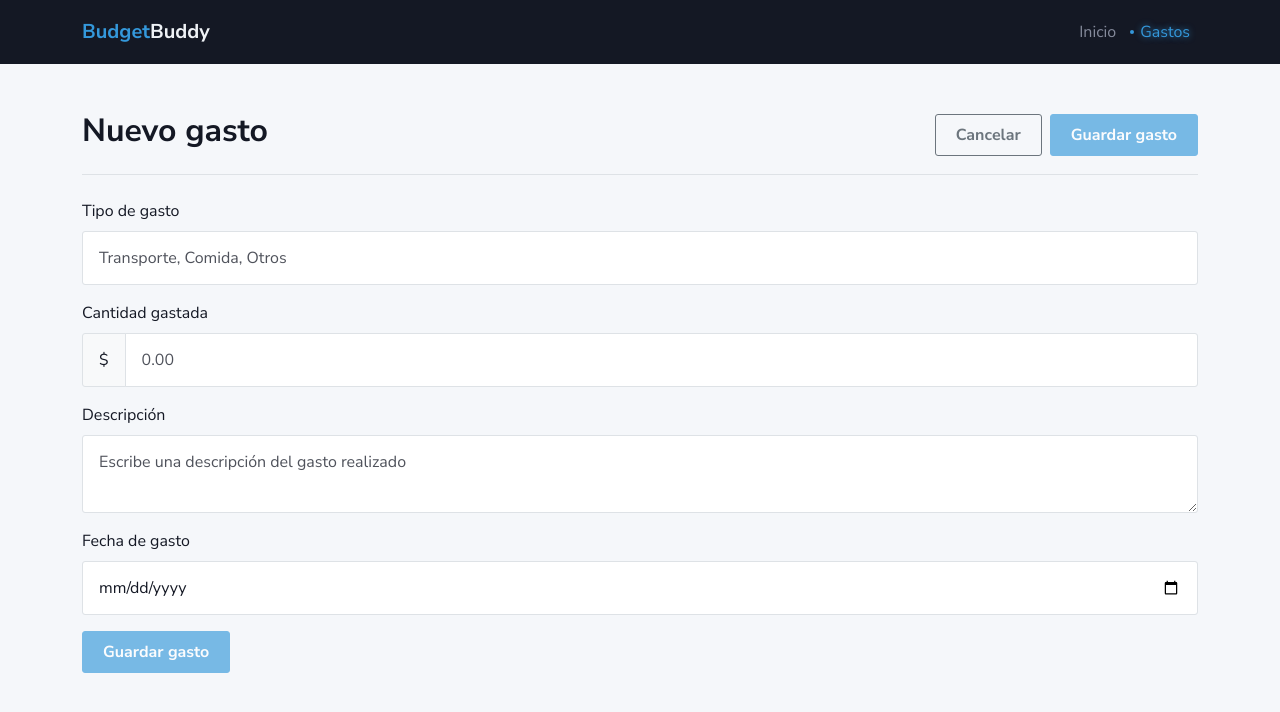
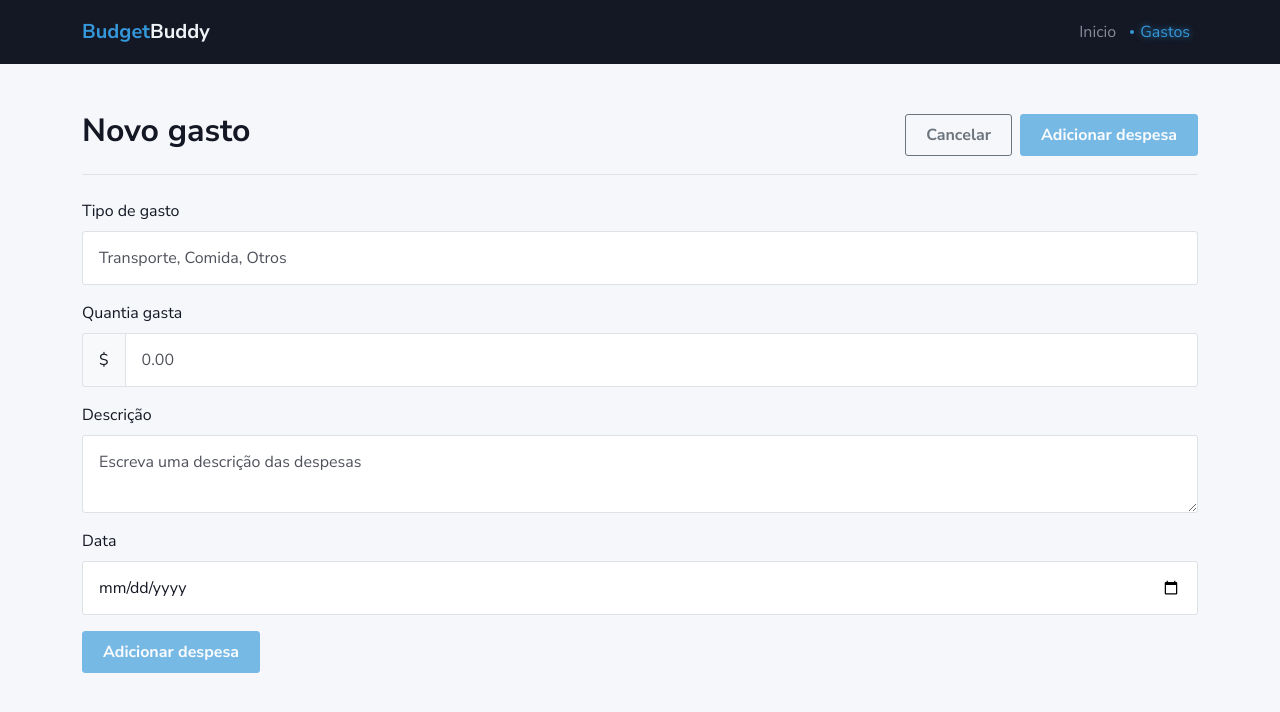
Before and after one commit to bfrjunior/budget-buddy-app, an Angular app: page /gastos/nuevo in a window 1280 px wide. Shown: the top 712 px of the page. Built offline with nearby package versions, Linux system fonts and the light colour scheme.

Commit message:
language

```diff
--- a/src/app/components/expense-form/expense-form.component.html
+++ b/src/app/components/expense-form/expense-form.component.html
@@ -2,7 +2,7 @@
   <h2 class="section-title mb-4">{{ getFormTitle() }}</h2>
   <div class="d-flex gap-2 mb-3">
     <a class="btn btn-outline-secondary" routerLink="/gastos">Cancelar</a>
-    <button type="button" class="btn btn-primary" (click)="saveExpense()" [disabled]="this.expenseForm.invalid">Guardar gasto</button>
+    <button type="button" class="btn btn-primary" (click)="saveExpense()" [disabled]="this.expenseForm.invalid">Adicionar despesa</button>
   </div>
 </div>
 
@@ -11,33 +11,33 @@
     <label for="typeInput" class="form-label">Tipo de gasto</label>
     <input type="text" formControlName="type" class="form-control {{ hasError('type') ? 'is-invalid' : '' }}" id="typeInput" placeholder="Transporte, Comida, Otros">
     <div class="invalid-feedback" [ngSwitch]="getCurrentError('type')">
-      <span *ngSwitchCase="'required'">El campo tipo es requerido</span>
-      <span *ngSwitchCase="'maxlength'">El campo tipo debe contener 100 caracteres como máximo</span>
+      <span *ngSwitchCase="'required'">O campo tipo é obrigatório</span>
+      <span *ngSwitchCase="'maxlength'">O campo tipo deve conter no máximo 100 caracteres</span>
     </div>
   </div>
   <div class="mb-3">
-    <label for="amountInput" class="form-label">Cantidad gastada</label>
+    <label for="amountInput" class="form-label">Quantia gasta</label>
     <div class="input-group has-validation">
       <span class="input-group-text">$</span>
       <input type="number" formControlName="amount" class="form-control {{ hasError('amount') ? 'is-invalid' : '' }}" id="amountInput" placeholder="0.00">
       <div class="invalid-feedback" [ngSwitch]="getCurrentError('amount')">
-        <span *ngSwitchCase="'required'">El campo cantidad es requerido</span>
+        <span *ngSwitchCase="'required'">O campo quantidade é obrigatório</span>
       </div>
     </div>
   </div>
   <div class="mb-3">
-    <label for="descriptionInput" class="form-label">Descripción</label>
-    <textarea formControlName="description" class="form-control {{ hasError('description') ? 'is-invalid' : '' }}" id="descriptionInput" placeholder="Escribe una descripción del gasto realizado"></textarea>
+    <label for="descriptionInput" class="form-label">Descrição</label>
+    <textarea formControlName="description" class="form-control {{ hasError('description') ? 'is-invalid' : '' }}" id="descriptionInput" placeholder="Escreva uma descrição das despesas"></textarea>
     <div class="invalid-feedback" [ngSwitch]="getCurrentError('description')">
-      <span *ngSwitchCase="'required'">El campo descripción es requerido</span>
+      <span *ngSwitchCase="'required'">O campo de descrição é obrigatório</span>
     </div>
   </div>
   <div class="mb-3">
-    <label for="expenseDateInput" class="form-label">Fecha de gasto</label>
+    <label for="expenseDateInput" class="form-label">Data</label>
     <input type="date" formControlName="expense_date" class="form-control {{ hasError('expense_date') ? 'is-invalid' : '' }}" id="expenseDateInput">
     <div class="invalid-feedback" [ngSwitch]="getCurrentError('expense_date')">
-      <span *ngSwitchCase="'required'">El campo fecha de gasto es requerido</span>
+      <span *ngSwitchCase="'required'">O campo data da despesa é obrigatório</span>
     </div>
   </div>
-  <button type="submit" class="btn btn-primary" [disabled]="this.expenseForm.invalid">Guardar gasto</button>
+  <button type="submit" class="btn btn-primary" [disabled]="this.expenseForm.invalid">Adicionar despesa</button>
 </form>
--- a/src/app/components/expense-form/expense-form.component.ts
+++ b/src/app/components/expense-form/expense-form.component.ts
@@ -32,12 +32,12 @@ export class ExpenseFormComponent implements OnInit {
   saveExpense(): void {
     if (this.expenseId) {
       this.expenseService.updateExpense(this.expenseId, this.expenseForm.value).subscribe(expense => {
-        this.showSuccessToast("Gasto actualizado con éxito");
+        this.showSuccessToast("Gasto atualizado com éxito");
         this.router.navigateByUrl('/gastos');
       });
     } else {
       this.expenseService.createExpense(this.expenseForm.value).subscribe(expense => {
-        this.showSuccessToast("Gasto agregado con éxito");
+        this.showSuccessToast("Gasto adicionado com éxito");
         this.router.navigateByUrl('/gastos');
       });
     }
@@ -65,7 +65,7 @@ export class ExpenseFormComponent implements OnInit {
   }
 
   getFormTitle(): string {
-    return this.expenseId ? 'Editar gasto' : 'Nuevo gasto';
+    return this.expenseId ? 'Editar gasto' : 'Novo gasto';
   }
 
   private loadDataIntoForm(): void {
--- a/src/app/components/expense-list/expense-list.component.html
+++ b/src/app/components/expense-list/expense-list.component.html
@@ -1,9 +1,9 @@
 <div class="d-flex align-items-center justify-content-between gap-2 flex-wrap mt-5 mb-4">
-  <h2 class="section-title">Gastos</h2>
+  <h2 class="section-title">Despesas</h2>
 
   <div class="d-flex align-items-center flex-wrap gap-3 gap-sm-5">
-    <p class="m-0 total-spent-text">Total gastado: <span class="fw-bold ms-1"><i class="ri-arrow-down-s-fill text-danger"></i> {{ total | currency }}</span></p>
-    <a class="btn btn-primary" routerLink="/gastos/nuevo">Agregar gasto</a>
+    <p class="m-0 total-spent-text">Total de Despesas: <span class="fw-bold ms-1"><i class="ri-arrow-down-s-fill text-danger"></i> {{ total | currency }}</span></p>
+    <a class="btn btn-primary" routerLink="/gastos/nuevo">Adicionar despesa</a>
   </div>
 </div>
 
@@ -13,9 +13,9 @@
       <tr>
         <th scope="col">#</th>
         <th scope="col">Tipo</th>
-        <th scope="col">Cantidad</th>
-        <th scope="col">Descripción</th>
-        <th scope="col" width="180">Fecha de gasto</th>
+        <th scope="col">Quantidade</th>
+        <th scope="col">Descrição</th>
+        <th scope="col" width="180">Data da despesa</th>
         <th scope="col" class="table-head-action"></th>
       </tr>
     </thead>
@@ -42,7 +42,7 @@
       </ng-container>
       <ng-template #emptyMessage>
         <tr>
-          <td colspan="6">No hay datos para mostrar</td>
+          <td colspan="6">Não há Dados para mostrar</td>
         </tr>
       </ng-template>
     </tbody>
--- a/src/app/components/home/home.component.html
+++ b/src/app/components/home/home.component.html
@@ -1,5 +1,5 @@
 <section class="d-flex align-items-center justify-content-center flex-column text-center">
-  <h1 class="fw-bold mb-3">Bienvenido a BudgetBuddy</h1>
-  <p class="lead">La aplicación donde puedes registrar tus gastos de manera rápida y fácil</p>
-  <a class="btn btn-primary mt-3" routerLink="/gastos/nuevo">Registrar un gasto</a>
+  <h1 class="fw-bold mb-3">Bem-vindo ao BudgetBuddy</h1>
+  <p class="lead">O aplicativo onde você pode registrar suas despesas com rapidez e facilidade</p>
+  <a class="btn btn-primary mt-3" routerLink="/gastos/nuevo">Registrar uma despesa</a>
 </section>
--- a/src/index.html
+++ b/src/index.html
@@ -1,5 +1,5 @@
 <!doctype html>
-<html lang="en">
+<html lang="pt-br">
 <head>
   <meta charset="utf-8">
   <title>BudgetBuddyApp</title>
```
